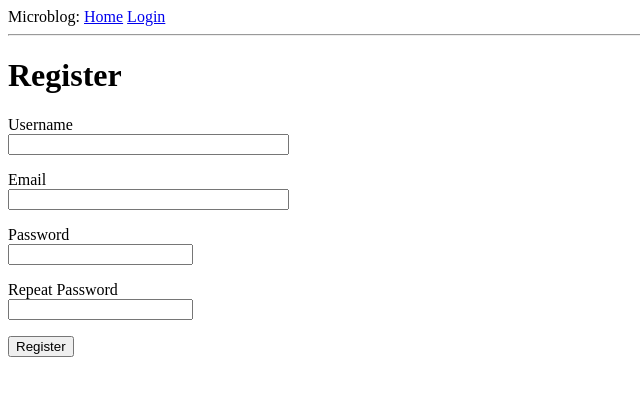
After one commit to 396266318/flask_demo, a Flask app: page /register in a window 1280 px wide. The commit adds this page. Shown: the top 396 px of the page, without its empty margins (0-640 px from the left). Run offline with Flask 2, Linux system fonts and the light colour scheme.

Commit message:
5 user login

```diff
--- a/app/forms.py
+++ b/app/forms.py
@@ -1,6 +1,26 @@
 from flask_wtf import FlaskForm
 from wtforms import StringField, PasswordField, BooleanField, SubmitField
-from wtforms.validators import DataRequired
+from wtforms.validators import DataRequired, ValidationError, Email, EqualTo
+from app.models import User
+
+
+class RegistrationForm(FlaskForm):
+    username = StringField('Username', validators=[DataRequired()])
+    email = StringField('Email', validators=[DataRequired(), Email()])
+    password = PasswordField('Password', validators=[DataRequired()])
+    password2 = PasswordField('Repeat Password', validators=[DataRequired(), EqualTo('password')])
+    submit = SubmitField('Register')
+
+    def validate_username(self, username):
+        user = User.query.filter_by(username=username.data).first()
+        if user is not None:
+            raise ValidationError('Please use a different username.')
+
+    def validate_email(self, email):
+        user = User.query.filter_by(email=email.data).first()
+        if user is not None:
+            raise ValidationError('Please use a different email address.')
+
 
 class LoginForm(FlaskForm):
     username = StringField('Username', validators=[DataRequired()])
--- a/app/routes.py
+++ b/app/routes.py
@@ -1,11 +1,17 @@
-from flask import render_template, flash, redirect, url_for
-from app import app
+from flask import render_template, flash, redirect, url_for, request
+from app import app, db
 from app.forms import LoginForm
+from flask_login import current_user, login_user, logout_user, login_required
+from app.models import User
+from werkzeug.urls import url_parse
+from app.forms import RegistrationForm
+
 
 @app.route('/')
 @app.route('/index')
+@login_required
 def index():
-    user = {'username': 'Miguel'}
+    # user = {'username': 'Miguel'}
     posts = [
         {
             'author': {'username': 'John'},
@@ -17,19 +23,43 @@ def index():
         }
     ]
 
-    return render_template('index.html',
-                            title="Home",
-                            user=user,
-                            posts=posts)
+    return render_template('index.html', title="Home Page", posts=posts)
 
 
 @app.route('/login', methods=['GET', 'POST'])
 def login():
+    if current_user.is_authenticated:
+        return redirect(url_for('index'))
     form = LoginForm()
     if form.validate_on_submit():
-        flash('Login requested for user:{}, rememeber_me:{}'.format(
-            form.username.data, form.remember_me.data))
+        user = User.query.filter_by(username=form.username.data).first()
+        if user is None or not user.check_password(form.password.data):
+            flash('Invalid username or password')
+            return redirect(url_for('login'))
+        login_user(user, remember=form.remember_me.data)
+        next_page = request.args.get('next')
+        if not next_page or url_parse(next_page).netloc != '':
+            next_page = url_for('index')
+        return redirect(next_page)
+    return render_template('login.html', title='Sign In', form=form)
+
+
+@app.route('/logout')
+def logout():
+    logout_user()
+    return redirect(url_for('index'))
+
+
+@app.route('/register', methods=['GET', 'POST'])
+def register():
+    if current_user.is_authenticated:
         return redirect(url_for('index'))
-    return render_template('login.html',
-                           title='Sign In',
-                           form=form)
+    form = RegistrationForm()
+    if form.validate_on_submit():
+        user = User(username=form.username.data, email=form.email.data)
+        user.set_password(form.password.data)
+        db.session.add(user)
+        db.session.commit()
+        flash('Congratulations, you are now a registered user!')
+        return redirect(url_for('login'))
+    return render_template('register.html', title='Register', form=form)
--- a/app/templates/base.html
+++ b/app/templates/base.html
@@ -7,9 +7,14 @@
         {% endif %}
     </head>
     <body>
-        <div>Microblog:
+        <div>
+            Microblog:
             <a href="{{ url_for('index') }}">Home</a>
+            {% if current_user.is_anonymous %}
             <a href="{{ url_for('login') }}">Login</a>
+            {% else %}
+            <a href="{{ url_for('logout') }}">Logout</a>
+            {% endif %}
         </div>
         <hr>
         {% with messages = get_flashed_messages() %}
--- a/app/templates/index.html
+++ b/app/templates/index.html
@@ -1,7 +1,7 @@
 {% extends "base.html" %}
 
 {% block content %}
-    <h1>Hi, {{user.nickname}} ! </h1>
+    <h1>Hi, {{ current_user.username }}! </h1>
     {% for post in posts %}
     <div><p>{{ post.author.username }} says: <b>{{ post.body }}</b></p></div>
     {% endfor %}
--- a/app/templates/login.html
+++ b/app/templates/login.html
@@ -20,5 +20,6 @@
     </p>
     <p>{{ form.remember_me() }} {{ form.remember_me.label }}</p>
     <p>{{ form.submit() }}</p>
+    <p>New User? <a href="{{ url_for('register') }}">Click to Register!</a></p>
 </form>
 {% endblock %}
--- /dev/null
+++ b/app/templates/register.html
@@ -0,0 +1,38 @@
+{% extends "base.html" %}
+{% block content %}
+<h1>Register</h1>
+    <form action="" method="post">
+    {{ form.hidden_tag() }}
+    <p>
+        {{ form.username.label }}<br>
+        {{ form.username(size=32) }}<br>
+        {% for error in form.username.errors %}
+            <span style="color: red;">[{{ error }}]</span>
+        {% endfor %}
+    </p>
+    <p>
+        {{ form.email.label }}<br>
+        {{ form.email(size=32) }}<br>
+        {% for error in form.email.errors %}
+        <span style="color: red;">[{{ error }}]</span>
+        {% endfor %}
+    </p>
+    <p>
+        {{ form.password.label }}<br>
+        {{ form.password(size=20) }}<br>
+        {% for error in form.password.errors %}
+        <span style="color: red;">[{{ error }}]</span>
+        {% endfor %}
+    </p>
+    <p>
+        {{ form.password2.label }}<br>
+        {{ form.password2(size=20) }}<br>
+        {% for error in form.password2.errors %}
+        <span style="color: red;">[{{ error }}]</span>
+        {% endfor %}
+    </p>
+    <p>
+        {{ form.submit() }}
+    </p>
+    </form>
+{% endblock %}
--- a/config.py
+++ b/config.py
@@ -3,9 +3,10 @@ basedir = os.path.abspath(os.path.dirname(__file__))
 
 class Config(object):
     SECRET_KEY = os.environ.get('SECRET_KEY') or 'you-will-never-guess'
-    SQLALCHEMY_DATABASE_URL = os.environ.get('DATABASE_URL') or 'sqlite:///' + os.path.join(basedir, 'app.db')
+    SQLALCHEMY_DATABASE_URI = os.environ.get('DATABASE_URL') or 'sqlite:///' + os.path.join(basedir, 'app.db')
     SQLALCHEMY_TRACK_MODIFICATIONS = False
-#     OPENID_PROVIDERS = [
+
+#     OPENID_PROVIDERS = [SQLALCHEMY_POOL_RECYCLE
 #     { 'name': 'Google', 'url': 'https://www.google.com/accounts/o8/id' },
 #     { 'name': 'Yahoo', 'url': 'https://me.yahoo.com' },
 #     { 'name': 'AOL', 'url': 'http://openid.aol.com/<username>' },
```
Also changed, not shown: app/__init__.py (+6 -3 lines), app/models.py (added, +35 -0 lines), 1 other file.
